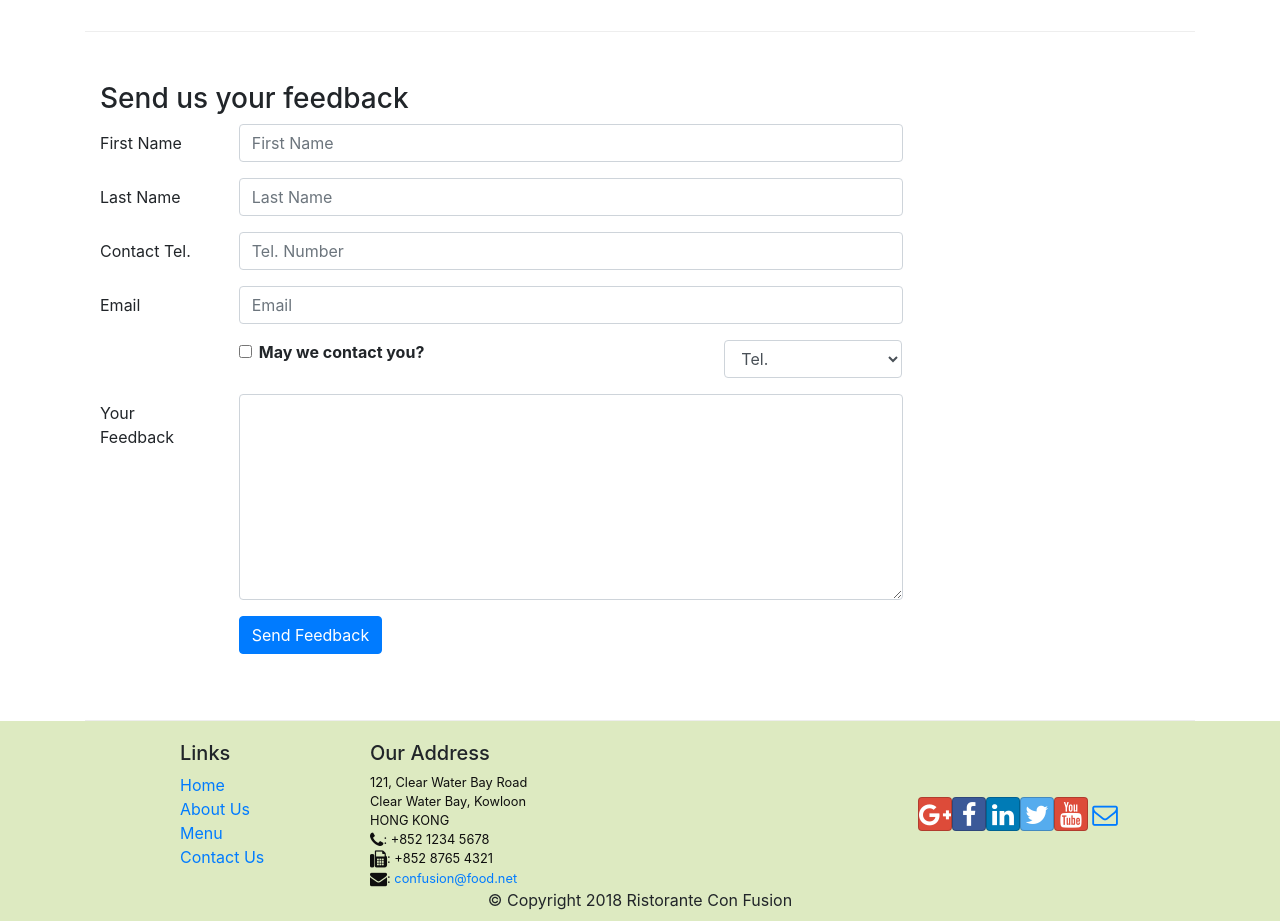
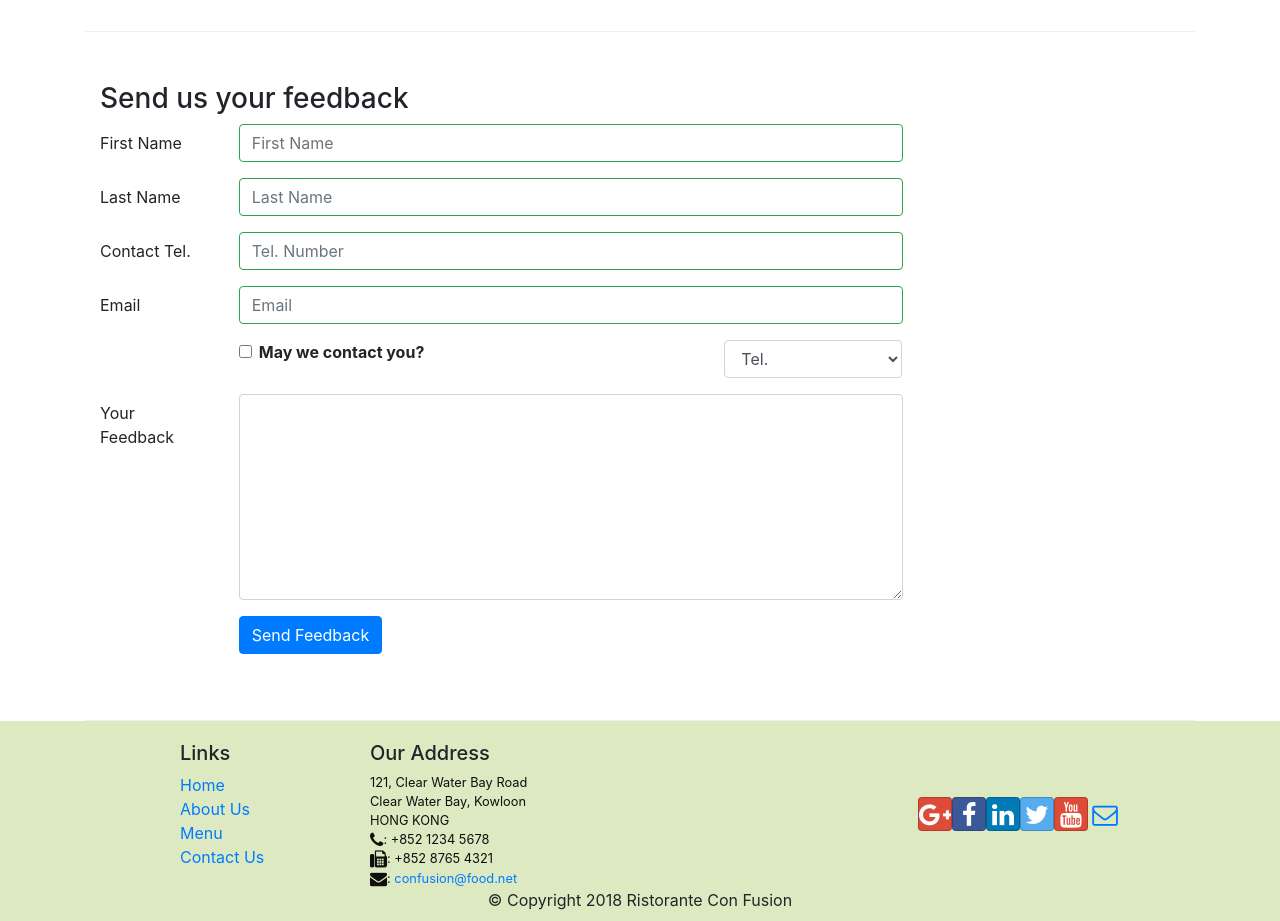
Before and after one commit to DiegoColonV/react-app-coursera, a React (Create React App) app: page /contactus in a window 1280 px wide. Shown: the part 840-1761 px from the top of the page. Built offline with nearby package versions, Linux system fonts and the light colour scheme.

Commit message:
Validation

```diff
--- a/src/components/ContactComponent.js
+++ b/src/components/ContactComponent.js
@@ -1,5 +1,5 @@
 import React, {Component} from 'react';
-import {BreadcrumbItem, Breadcrumb, Button, Form, FormGroup, Label, Input, Col} from 'reactstrap'
+import {BreadcrumbItem, Breadcrumb, Button, Form, FormGroup, Label, Input, Col, FormFeedback} from 'reactstrap'
 import {Link} from 'react-router-dom'
 
 class Contact extends Component{
@@ -12,10 +12,17 @@
             email: '',
             agree: false,
             contactType: 'Tel.',
-            message: ''
+            message: '',
+            touched:{
+                firstname: false,
+                lastname: false,
+                telnum: false,
+                email: false
+            }
         }
         this.handleSubmit = this.handleSubmit.bind(this);
         this.handleInputChange = this.handleInputChange.bind(this);
+        this.handleBlur = this.handleBlur.bind(this);
     }
 
     handleInputChange(event) {
@@ -34,7 +41,42 @@
         event.preventDefault();
     }
 
+    handleBlur = (field) => (evt) => {
+        this.setState({
+            touched: {...this.state.touched, [field]: true}
+        });
+    }
+
+    validate(firstname, lastname, telnum, email){
+        const errors ={
+            firstname: '',
+            lastname: '',
+            telnum: '',
+            email: ''
+        };
+
+        if (this.state.touched.firstname && firstname.length < 3)
+            errors.firstname = 'First Name should be >= 3 characters';
+        else if (this.state.touched.firstname && firstname.length > 10)
+            errors.firstname = 'First Name should be <= 10 characters';
+
+        if (this.state.touched.lastname && lastname.length < 3)
+            errors.lastname = 'Last Name should be >= 3 characters';
+        else if (this.state.touched.lastname && lastname.length > 10)
+            errors.lastname = 'Last Name should be <= 10 characters';
+
+        const reg = /^\d+$/;
+        if (this.state.touched.telnum && !reg.test(telnum))
+            errors.telnum = 'Tel. Number should contain only numbers';
+
+        if(this.state.touched.email && email.split('').filter(x => x === '@').length !== 1)
+            errors.email = 'Email should contain a @';
+
+        return errors;
+    }
+
     render(){
+        const errors = this.validate(this.state.firstname, this.state.lastname, this.state.telnum, this.state.email)
         return(
             <div className="container">
                 <div className="row">
@@ -82,37 +124,60 @@
                             <FormGroup row>
                                 <Label htmlFor="firstname" md={2}>First Name</Label>
                                 <Col md={10}>
-                                    <Input type="text" id="firstname" name="firstname" placeholder="First Name" value={this.state.firstname} onChange={this.handleInputChange}/>
+                                    <Input type="text" id="firstname" name="firstname" placeholder="First Name"
+                                    value={this.state.firstname} onChange={this.handleInputChange}
+                                    valid={errors.firstname === ''}
+                                    invalid={errors.firstname !== ''}
+                                    onBlur={this.handleBlur('firstname')}/>
+                                    <FormFeedback>{errors.firstname}</FormFeedback>
                                 </Col>
                             </FormGroup>
                             <FormGroup row>
                                 <Label htmlFor="lastname" md={2}>Last Name</Label>
                                 <Col md={10}>
-                                    <Input type="text" id="lastname" name="lastname" placeholder="Last Name" value={this.state.lastname} onChange={this.handleInputChange}/>
+                                    <Input type="text" id="lastname" name="lastname" placeholder="Last Name"
+                                    value={this.state.lastname}
+                                    valid={errors.lastname === ''}
+                                    invalid={errors.lastname !== ''}
+                                    onChange={this.handleInputChange}
+                                    onBlur={this.handleBlur('lastname')}/>
+                                    <FormFeedback>{errors.lastname}</FormFeedback>
                                 </Col>
                             </FormGroup>
                             <FormGroup row>
                                 <Label htmlFor="telnum" md={2}>Contact Tel.</Label>
                                 <Col md={10}>
-                                    <Input type="tel" id="telnum" name="telnum" placeholder="Tel. Number" value={this.state.telnum} onChange={this.handleInputChange}/>
+                                    <Input type="tel" id="telnum" name="telnum" placeholder="Tel. Number"
+                                    value={this.state.telnum} onChange={this.handleInputChange}
+                                    valid={errors.telnum === ''}
+                                    invalid={errors.telnum !== ''}
+                                    onBlur={this.handleBlur('telnum')}/>
+                                    <FormFeedback>{errors.telnum}</FormFeedback>
                                 </Col>
                             </FormGroup>
                             <FormGroup row>
                                 <Label htmlFor="email" md={2}>Email</Label>
                                 <Col md={10}>
-                                    <Input type="email" id="email" name="email" placeholder="Email" value={this.state.email} onChange={this.handleInputChange}/>
+                                    <Input type="email" id="email" name="email" placeholder="Email"
+                                    value={this.state.email} onChange={this.handleInputChange}
+                                    valid={errors.email === ''}
+                                    invalid={errors.email !== ''}
+                                    onBlur={this.handleBlur('email')}/>
+                                    <FormFeedback>{errors.email}</FormFeedback>
                                 </Col>
                             </FormGroup>
                             <FormGroup row>
                                 <Col md={{size: 6, offset: 2}}>
                                     <FormGroup check>
                                         <Label check>
-                                            <Input type="checkbox" name="agree" checked={this.state.agree} onChange={this.handleInputChange}/><strong>May we contact you?</strong>
+                                            <Input type="checkbox" name="agree" checked={this.state.agree}
+                                            onChange={this.handleInputChange}/><strong>May we contact you?</strong>
                                         </Label>
                                     </FormGroup>
                                 </Col>
                                 <Col md={{size: 3, offset: 1}}>
-                                    <Input type="select" name="contactType" value={this.state.contactType} onChange={this.handleInputChange}>
+                                    <Input type="select" name="contactType" value={this.state.contactType}
+                                    onChange={this.handleInputChange}>
                                         <option>Tel.</option>
                                         <option>Email</option>
                                     </Input>
```
